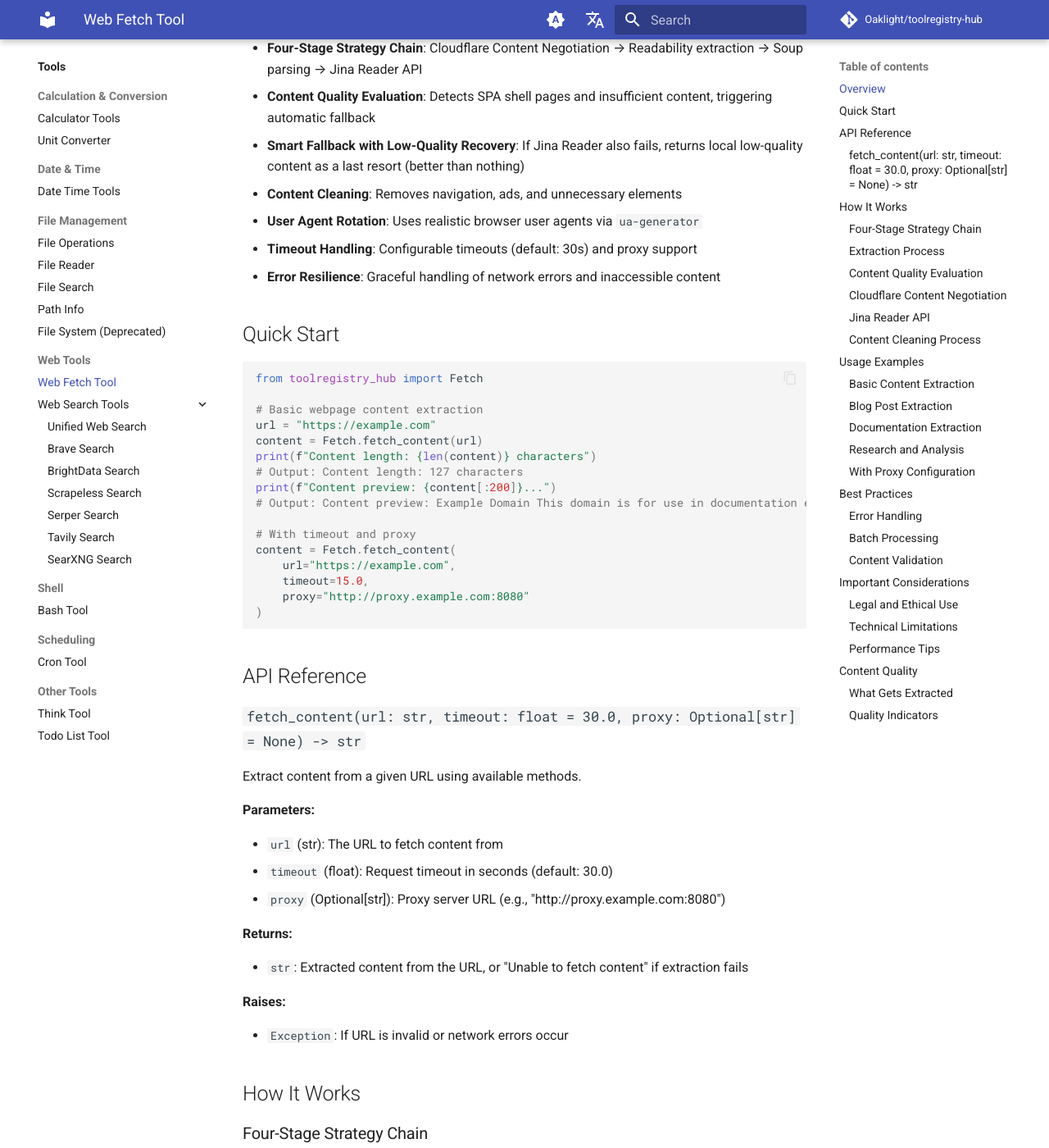
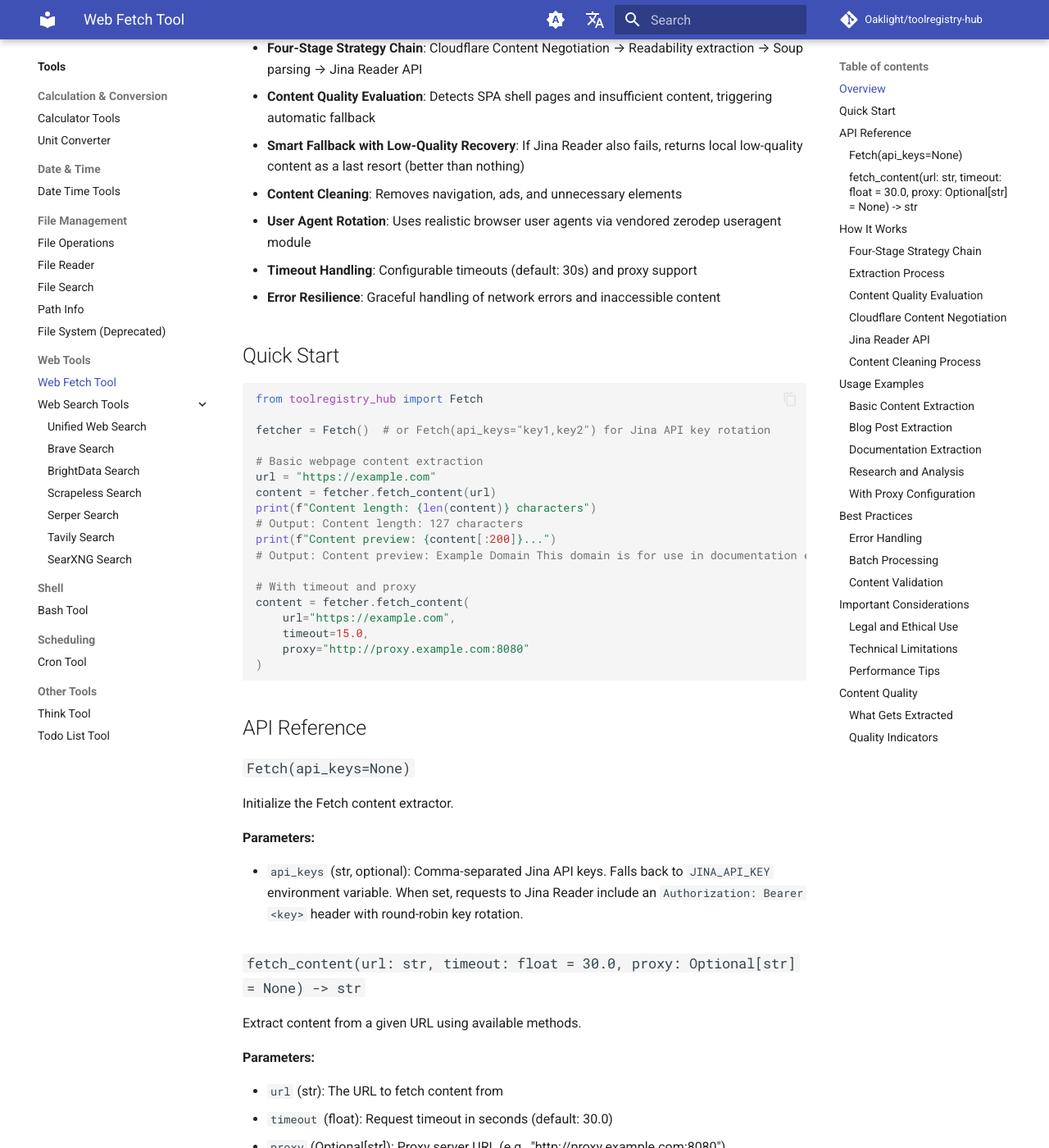
Before and after one commit to Oaklight/toolregistry-hub, an MkDocs documentation site: the page built from docs/tools/websearch/web_fetch_tool.md, in a window 1280 px wide and 1400 px high, scrolled down 442 px. Shown: the whole window at 82% size. Built offline with MkDocs 1.6.1 and Material for MkDocs 9.7.7, drawn with Linux system fonts in a browser that asks for light colours; comment, search, counter and statistics services are not loaded; some of the changed text lies outside the part shown.

Commit message:
docs: replace removed external dep references with zerodep equivalents
- ua-generator → vendored zerodep useragent module
- httpx transport timeout → HTTP client transport timeout
- Remove httpx mention from testing section
- Update Fetch examples to instance-based API: Fetch().fetch_content()
- Add Fetch(api_keys=None) constructor documentation
- Add Serper search endpoint, SEARXNG_API_KEY to server docs
- Update FileSystem section: deprecated → removed from defaults

````diff
--- a/docs/tools/websearch/web_fetch_tool.md
+++ b/docs/tools/websearch/web_fetch_tool.md
@@ -18,7 +18,7 @@
 - **Content Quality Evaluation**: Detects SPA shell pages and insufficient content, triggering automatic fallback
 - **Smart Fallback with Low-Quality Recovery**: If Jina Reader also fails, returns local low-quality content as a last resort (better than nothing)
 - **Content Cleaning**: Removes navigation, ads, and unnecessary elements
-- **User Agent Rotation**: Uses realistic browser user agents via `ua-generator`
+- **User Agent Rotation**: Uses realistic browser user agents via vendored zerodep useragent module
 - **Timeout Handling**: Configurable timeouts (default: 30s) and proxy support
 - **Error Resilience**: Graceful handling of network errors and inaccessible content
 
@@ -27,16 +27,18 @@
 ```python
 from toolregistry_hub import Fetch
 
+fetcher = Fetch()  # or Fetch(api_keys="key1,key2") for Jina API key rotation
+
 # Basic webpage content extraction
 url = "https://example.com"
-content = Fetch.fetch_content(url)
+content = fetcher.fetch_content(url)
 print(f"Content length: {len(content)} characters")
 # Output: Content length: 127 characters
 print(f"Content preview: {content[:200]}...")
 # Output: Content preview: Example Domain This domain is for use in documentation examples without needing permission. Avoid us...
 
 # With timeout and proxy
-content = Fetch.fetch_content(
+content = fetcher.fetch_content(
     url="https://example.com",
     timeout=15.0,
     proxy="http://proxy.example.com:8080"
@@ -44,6 +46,14 @@
 ```
 
 ## API Reference
+
+### `Fetch(api_keys=None)`
+
+Initialize the Fetch content extractor.
+
+**Parameters:**
+
+- `api_keys` (str, optional): Comma-separated Jina API keys. Falls back to `JINA_API_KEY` environment variable. When set, requests to Jina Reader include an `Authorization: Bearer <key>` header with round-robin key rotation.
 
 ### `fetch_content(url: str, timeout: float = 30.0, proxy: Optional[str] = None) -> str`
 
@@ -185,7 +195,7 @@
 
 # Extract content from a news article
 news_url = "https://example.com"
-content = Fetch.fetch_content(news_url)
+content = Fetch().fetch_content(news_url)
 
 if content and content != "Unable to fetch content":
     print(f"Successfully extracted {len(content)} characters")
@@ -203,7 +213,7 @@
 
 # Extract blog post content
 blog_url = "https://example.com"
-content = Fetch.fetch_content(blog_url, timeout=15.0)
+content = Fetch().fetch_content(blog_url, timeout=15.0)
 
 # Process the extracted content
 if content:
@@ -226,7 +236,7 @@
 
 # Extract API documentation
 docs_url = "https://docs.example.com/api-reference"
-content = Fetch.fetch_content(docs_url)
+content = Fetch().fetch_content(docs_url)
 
 # Look for specific documentation patterns
 if content:
@@ -253,7 +263,7 @@
 
 collected_content = []
 for url in research_urls:
-    content = Fetch.fetch_content(url, timeout=20.0)
+    content = Fetch().fetch_content(url, timeout=20.0)
     if content and content != "Unable to fetch content":
         collected_content.append({
             'url': url,
@@ -276,7 +286,7 @@
 proxy_url = "http://corporate-proxy.company.com:8080"
 target_url = "https://external-resource.com/data"
 
-content = Fetch.fetch_content(
+content = Fetch().fetch_content(
     url=target_url,
     timeout=30.0,
     proxy=proxy_url
@@ -299,7 +309,7 @@
     """Safely fetch web content with retry logic."""
     for attempt in range(retries):
         try:
-            content = Fetch.fetch_content(url, timeout=15.0)
+            content = Fetch().fetch_content(url, timeout=15.0)
             if content and content != "Unable to fetch content":
                 return content
             else:
@@ -331,7 +341,7 @@
     for i, url in enumerate(urls):
         print(f"Processing {i+1}/{len(urls)}: {url}")
 
-        content = Fetch.fetch_content(url, timeout=10.0)
+        content = Fetch().fetch_content(url, timeout=10.0)
         results.append({
             'url': url,
             'content': content,
@@ -379,7 +389,7 @@
 
 # Usage
 url = "https://example.com"
-content = Fetch.fetch_content(url)
+content = Fetch().fetch_content(url)
 is_valid, message = validate_extracted_content(content)
 
 print(f"Content validation: {message}")
@@ -455,7 +465,7 @@
 
 # Usage
 url = "https://example.com"
-content = Fetch.fetch_content(url)
+content = Fetch().fetch_content(url)
 quality = assess_content_quality(content)
 print(f"Content quality: {quality}")
 ```
````
Also changed, not shown: other parts of docs/tools/websearch/web_fetch_tool.md (+1 -1 lines), docs/server.md (+8 -4 lines).
